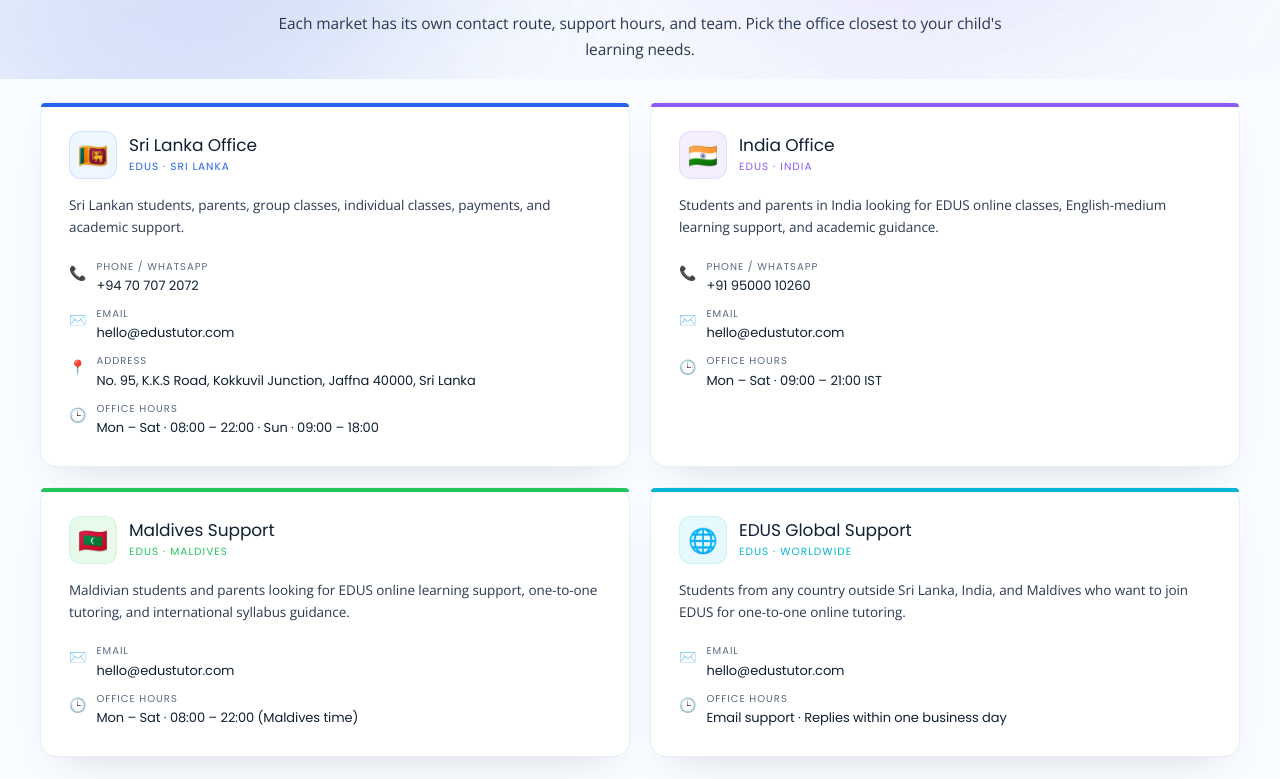
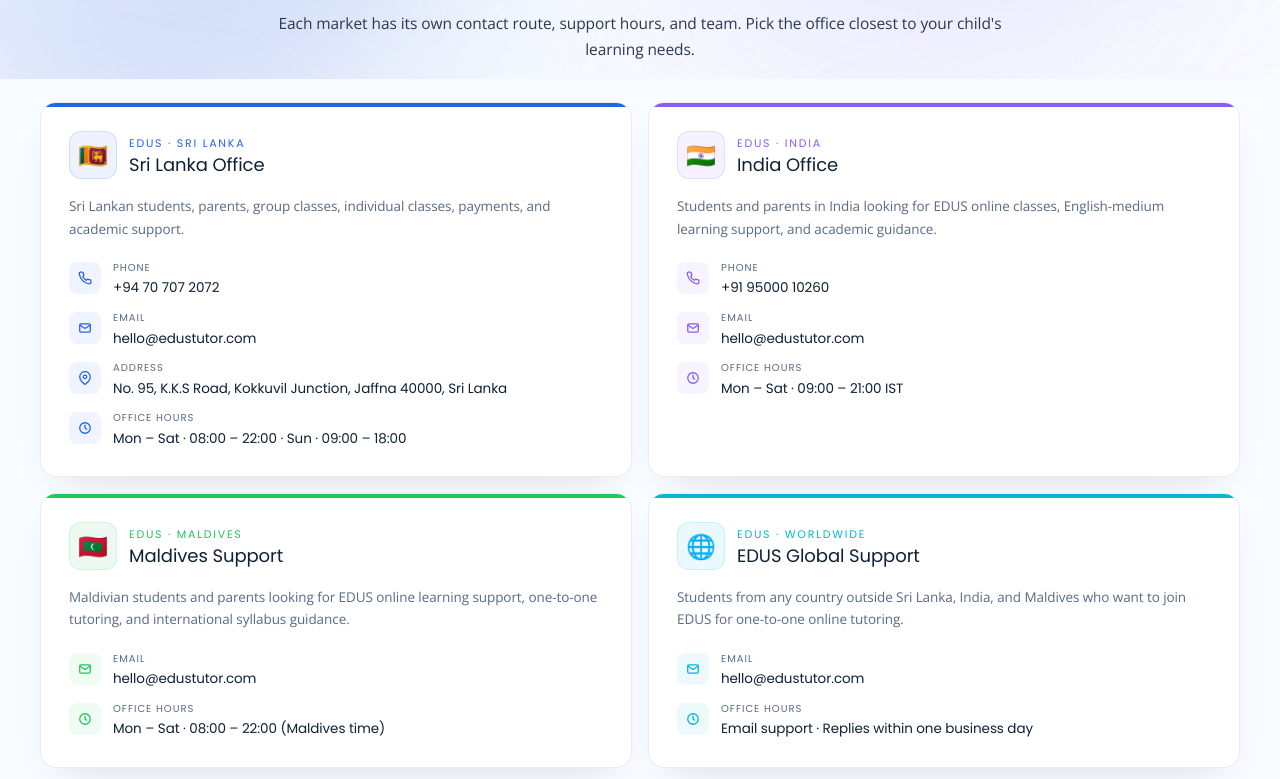
Before and after one commit to edustutor/edusmainwebsite, a Next.js app: page /contact in a window 1280 px wide. Shown: the part 721-1500 px from the top of the page. Built offline with nearby package versions, Linux system fonts and the light colour scheme.

Commit message:
feat(Contact): remove ContactGuidance component and update ContactCountries for improved layout and animations

```diff
--- a/app/contact/page.tsx
+++ b/app/contact/page.tsx
@@ -3,7 +3,6 @@
 import { ContactHero } from "@/components/contact/ContactHero";
 import { ContactCountries } from "@/components/contact/ContactCountries";
 import { ContactMap } from "@/components/contact/ContactMap";
-import { ContactGuidance } from "@/components/contact/ContactGuidance";
 import { ContactCTA } from "@/components/contact/ContactCTA";
 
 export const metadata = {
@@ -50,7 +49,6 @@
       <ContactCountries />
       <ContactMap />
       <ContactForm />
-      <ContactGuidance />
       <ContactCTA />
     </>
   );
--- a/components/contact/ContactCountries.tsx
+++ b/components/contact/ContactCountries.tsx
@@ -1,9 +1,26 @@
+"use client";
+import { m } from "@/components/effects/Motion";
+import { fadeUp, staggerContainer, sectionRevealStrong, inView } from "@/lib/motion";
 import { COUNTRIES } from "./ContactShared";
+
+/**
+ * Country contact cards. Visual language matches the /global page card
+ * pattern: white card, top accent bar, soft border + soft shadow,
+ * Framer Motion fadeUp on enter, tinted icon tile, structured contact rows.
+ */
+
+const REGION_LABEL: Record<string, string> = {
+  sl: "Sri Lanka",
+  in: "India",
+  mv: "Maldives",
+  gl: "Worldwide",
+};
 
 export function ContactCountries() {
   return (
     <section className="relative py-12 md:py-16 overflow-hidden scroll-mt-24">
       <div className="container-edge">
+        <m.div variants={sectionRevealStrong} initial="hidden" whileInView="show" viewport={inView}>
           <div className="max-w-3xl mx-auto text-center">
             <p className="eyebrow"><span className="dot" />Country Contacts</p>
             <h2 className="heading mt-4" style={{ fontSize: "var(--fs-display)" }}>
@@ -15,12 +32,20 @@
               closest to your child&apos;s learning needs.
             </p>
           </div>
+        </m.div>
 
-        <div className="mt-10 grid lg:grid-cols-2 gap-5">
+        <m.div
+          variants={staggerContainer}
+          initial="hidden"
+          whileInView="show"
+          viewport={inView}
+          className="mt-10 grid sm:grid-cols-2 gap-4"
+        >
           {COUNTRIES.map((c) => (
-            <article
+            <m.article
               key={c.code}
-              className="relative bg-white border border-[rgba(16,32,51,0.08)] rounded-2xl p-6 md:p-7 shadow-[0_18px_40px_-24px_rgba(16,32,51,0.18)]"
+              variants={fadeUp}
+              className="relative bg-white border border-[rgba(16,32,51,0.08)] rounded-2xl p-6 md:p-7 shadow-[0_18px_40px_-24px_rgba(16,32,51,0.18)] overflow-hidden"
             >
               <span
                 aria-hidden
@@ -28,38 +53,39 @@
                 style={{ background: c.tint }}
               />
 
-              {/* Head */}
+              {/* Header — icon tile + name + region kicker */}
               <div className="flex items-center gap-3">
                 <span
                   className="inline-flex w-12 h-12 rounded-xl items-center justify-center text-2xl shrink-0"
-                  style={{ background: c.tintSoft, border: `1px solid ${c.tint}20` }}
+                  style={{ background: `${c.tint}15`, border: `1px solid ${c.tint}25` }}
+                  aria-hidden
                 >
                   {c.flag}
                 </span>
                 <div className="min-w-0">
-                  <h3 className="font-display font-700 text-[17px] text-[#102033] leading-tight">
+                  <p
+                    className="font-display font-800 text-[11px] tracking-[0.16em] uppercase"
+                    style={{ color: c.tint }}
+                  >
+                    EDUS · {REGION_LABEL[c.code]}
+                  </p>
+                  <h3 className="mt-0.5 font-display font-700 text-[18px] text-[#102033] leading-tight">
                     {c.name}
                   </h3>
-                  <p
-                    className="text-[10.5px] uppercase tracking-widest font-display font-700 mt-0.5"
-                    style={{ color: c.tint }}
-                  >
-                    EDUS · {c.code === "gl" ? "Worldwide" : c.code === "sl" ? "Sri Lanka" : c.code === "in" ? "India" : "Maldives"}
-                  </p>
                 </div>
               </div>
 
-              <p className="mt-4 text-[13.5px] text-[#2B3950] leading-[1.6]">{c.region}</p>
+              <p className="mt-4 text-[13.5px] text-[#5A6A82] leading-[1.65]">{c.region}</p>
 
-              {/* Contact details */}
-              <dl className="mt-5 space-y-2.5 text-[13px]">
+              {/* Contact rows */}
+              <div className="mt-5 space-y-3">
                 {c.phone && c.phoneHref && (
                   <ContactRow
-                    label="Phone / WhatsApp"
+                    label="Phone"
                     value={c.phone}
                     href={c.phoneHref}
                     tint={c.tint}
-                    icon="📞"
+                    icon={<IconPhone />}
                   />
                 )}
                 <ContactRow
@@ -67,7 +93,7 @@
                   value={c.email}
                   href={`mailto:${c.email}`}
                   tint={c.tint}
-                  icon="✉️"
+                  icon={<IconMail />}
                 />
                 {c.address && c.mapUrl && (
                   <ContactRow
@@ -76,7 +102,7 @@
                     href={c.mapUrl}
                     external
                     tint={c.tint}
-                    icon="📍"
+                    icon={<IconPin />}
                   />
                 )}
                 {c.hours && (
@@ -84,18 +110,21 @@
                     label="Office Hours"
                     value={c.hours}
                     tint={c.tint}
-                    icon="🕒"
+                    icon={<IconClock />}
                   />
                 )}
-              </dl>
-
-            </article>
+              </div>
+            </m.article>
           ))}
-        </div>
+        </m.div>
       </div>
     </section>
   );
 }
+
+/* ---------------------------------------------------------------- */
+/* Row primitive                                                      */
+/* ---------------------------------------------------------------- */
 
 function ContactRow({
   label, value, href, external, tint, icon,
@@ -105,23 +134,29 @@
   href?: string;
   external?: boolean;
   tint: string;
-  icon: string;
+  icon: React.ReactNode;
 }) {
-  const content = (
-    <div className="flex items-start gap-2.5">
-      <span className="text-[14px] shrink-0 mt-0.5">{icon}</span>
+  const body = (
+    <div className="flex items-start gap-3">
+      <span
+        className="inline-flex w-8 h-8 rounded-lg items-center justify-center shrink-0 mt-0.5"
+        style={{ background: `${tint}12`, color: tint }}
+        aria-hidden
+      >
+        {icon}
+      </span>
       <div className="min-w-0 flex-1">
         <p className="text-[10px] uppercase tracking-widest text-[#5A6A82] font-display font-700">
           {label}
         </p>
-        <p className="text-[#102033] font-display font-600 mt-0.5 leading-[1.45]">
+        <p className="text-[13.5px] text-[#102033] font-display font-600 mt-0.5 leading-[1.45] break-words">
           {value}
         </p>
       </div>
     </div>
   );
 
-  if (!href) return content;
+  if (!href) return body;
 
   return external ? (
     <a
@@ -129,13 +164,51 @@
       target="_blank"
       rel="noopener noreferrer"
       className="block hover:translate-x-0.5 transition"
-      style={{ color: tint }}
     >
-      {content}
+      {body}
     </a>
   ) : (
-    <a href={href} className="block hover:translate-x-0.5 transition" style={{ color: tint }}>
-      {content}
+    <a href={href} className="block hover:translate-x-0.5 transition">
+      {body}
     </a>
   );
 }
+
+/* ---------------------------------------------------------------- */
+/* Inline icons — small, consistent stroke                            */
+/* ---------------------------------------------------------------- */
+
+function IconPhone() {
+  return (
+    <svg width="14" height="14" viewBox="0 0 24 24" fill="none" stroke="currentColor" strokeWidth="2.2" strokeLinecap="round" strokeLinejoin="round">
+      <path d="M22 16.92v3a2 2 0 0 1-2.18 2 19.86 19.86 0 0 1-8.63-3.07 19.5 19.5 0 0 1-6-6 19.86 19.86 0 0 1-3.07-8.67A2 2 0 0 1 4.11 2h3a2 2 0 0 1 2 1.72c.13.96.37 1.9.72 2.81a2 2 0 0 1-.45 2.11L8.09 9.91a16 16 0 0 0 6 6l1.27-1.27a2 2 0 0 1 2.11-.45c.91.35 1.85.59 2.81.72A2 2 0 0 1 22 16.92z" />
+    </svg>
+  );
+}
+
+function IconMail() {
+  return (
+    <svg width="14" height="14" viewBox="0 0 24 24" fill="none" stroke="currentColor" strokeWidth="2.2" strokeLinecap="round" strokeLinejoin="round">
+      <rect x="3" y="5" width="18" height="14" rx="2" />
+      <path d="M3 7l9 6 9-6" />
+    </svg>
+  );
+}
+
+function IconPin() {
+  return (
+    <svg width="14" height="14" viewBox="0 0 24 24" fill="none" stroke="currentColor" strokeWidth="2.2" strokeLinecap="round" strokeLinejoin="round">
+      <path d="M21 10c0 7-9 13-9 13s-9-6-9-13a9 9 0 0 1 18 0z" />
+      <circle cx="12" cy="10" r="3" />
+    </svg>
+  );
+}
+
+function IconClock() {
+  return (
+    <svg width="14" height="14" viewBox="0 0 24 24" fill="none" stroke="currentColor" strokeWidth="2.2" strokeLinecap="round" strokeLinejoin="round">
+      <circle cx="12" cy="12" r="9" />
+      <path d="M12 7v5l3 2" />
+    </svg>
+  );
+}
--- a/components/contact/ContactGuidance.tsx
+++ /dev/null
@@ -1,46 +0,0 @@
-import Link from "next/link";
-
-const ROUTING = [
-  { tag: "For new admissions",       hint: "choose Student Admissions" },
-  { tag: "For current students",     hint: "choose Existing Student Support" },
-  { tag: "For global tutoring",      hint: "choose EDUS Global Support" },
-  { tag: "For tutor applications",   hint: "choose Tutor Inquiry" },
-  { tag: "For partnerships",         hint: "choose Partnership Inquiry" },
-];
-
-export function ContactGuidance() {
-  return (
-    <section className="relative py-12 md:py-16 overflow-hidden scroll-mt-24">
-      <div className="container-edge max-w-4xl mx-auto">
-        <div className="rounded-3xl glass-strong p-6 md:p-10">
-          <p className="eyebrow"><span className="dot" />Not Sure Who to Contact</p>
-          <h2 className="heading mt-3" style={{ fontSize: "clamp(22px, 2.6vw, 30px)" }}>
-            Send your inquiry. We&apos;ll route it to the{" "}
-            <em>right department.</em>
-          </h2>
-
-          <ul className="mt-6 grid sm:grid-cols-2 gap-2.5">
-            {ROUTING.map((r) => (
-              <li
-                key={r.tag}
-                className="bg-white border border-[rgba(16,32,51,0.06)] rounded-xl px-4 py-3 text-[13px] text-[#2B3950]"
-              >
-                <strong className="font-display font-700 text-[#102033]">{r.tag}:</strong>{" "}
-                <span className="text-[#5A6A82]">{r.hint}</span>
-              </li>
-            ))}
-          </ul>
-
-          <div className="mt-7 flex flex-wrap gap-3">
-            <Link href="#inquiry" className="btn btn-primary">
-              Make an Inquiry Now
-              <svg width="13" height="13" viewBox="0 0 24 24" fill="none" stroke="currentColor" strokeWidth="2.4" aria-hidden>
-                <path d="M7 17L17 7M9 7h8v8" strokeLinecap="round" strokeLinejoin="round" />
-              </svg>
-            </Link>
-          </div>
-        </div>
-      </div>
-    </section>
-  );
-}
--- a/components/shared/ContactForm.tsx
+++ b/components/shared/ContactForm.tsx
@@ -208,12 +208,12 @@
 
                 {/* Row 1 — Name + Phone */}
                 <div className="grid sm:grid-cols-2 gap-4">
-                  <Field label="Your Name" required error={errors.parentName}>
+                  <Field label="Full Name" required error={errors.parentName}>
                     <Input
                       value={data.parentName}
                       onChange={(v) => set("parentName", v)}
                       autoComplete="name"
-                      placeholder="Parent or student name"
+                      placeholder="Enter your full name"
                     />
                   </Field>
                   <Field
@@ -318,16 +318,6 @@
                     </li>
                   ))}
                 </ul>
-                <p className="mt-4 text-center text-[12px] text-[#5A6A82]">
-                  Email{" "}
-                  <a href="mailto:hello@edustutor.com" className="text-[#2563EB] hover:underline">
-                    hello@edustutor.com
-                  </a>{" "}
-                  ·{" "}
-                  <a href="tel:+94707072072" className="text-[#2563EB] hover:underline">
-                    +94 70 707 2072
-                  </a>
-                </p>
               </div>
             </m.form>
           )}
```
Lines whose indentation alone changed are shown as unchanged.
